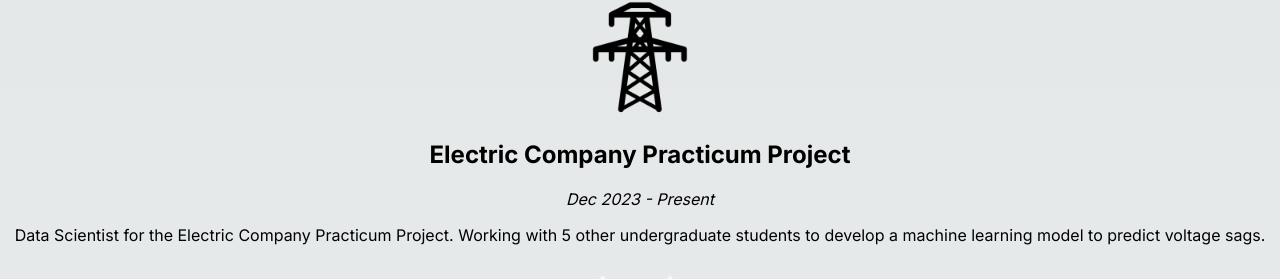
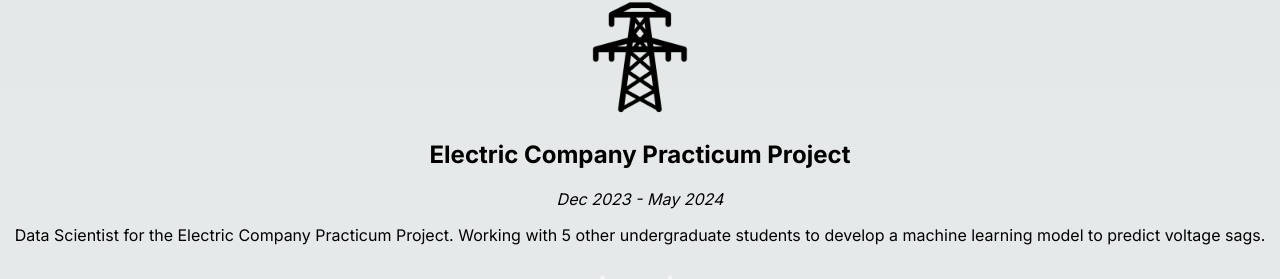
Before and after one commit to levyjonathan31/PersonalWebsiteReact, a Next.js app: page / in a window 1280 px wide. Shown: the part 2582-2861 px from the top of the page. Built offline with nearby package versions, Linux system fonts and the light colour scheme.

Commit message:
fixed date issue

```diff
--- a/app/page.jsx
+++ b/app/page.jsx
@@ -66,7 +66,7 @@ export default function Home() {
             description={
               "Data Scientist for the Electric Company Practicum Project. Working with 5 other undergraduate students to develop a machine learning model to predict voltage sags."
             }
-            technologies={"Dec 2023 - Present"}
+            technologies={"Dec 2023 - May 2024"}
             image={"/images/electric-icon.png"}
             altText={"Reactonaut Logo"}
             link={""}
```
